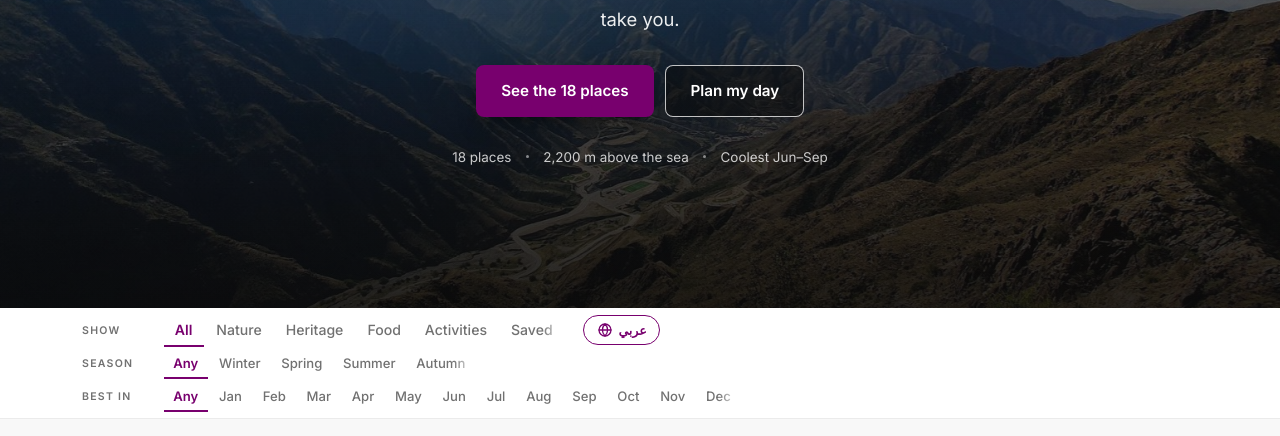
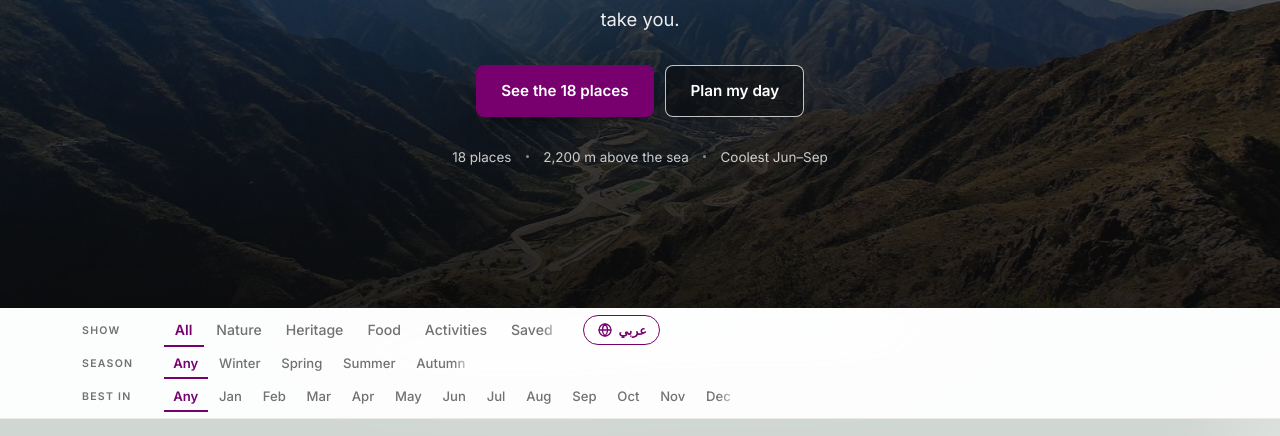
Before and after one commit to aishift-test/h0-s011, a plain HTML site: page abha/index.html in a window 1280 px wide. Shown: the part 364-800 px from the top of the page. Drawn offline with nearby package versions, Linux system fonts and the light colour scheme.

Commit message:
Autosave

```diff
--- a/abha/index.html
+++ b/abha/index.html
@@ -20,7 +20,7 @@
 <!-- The ?v= number is a version stamp. Change it whenever styles.css
      or script.js changes, so a phone never mixes an old copy of one
      file with a new copy of the other. -->
-<link rel="stylesheet" href="styles.css?v=6">
+<link rel="stylesheet" href="styles.css?v=7">
 
 <script>
   /* Remember which language was picked last time, and say so before
@@ -247,6 +247,6 @@
   <button type="button" id="pickAgain" data-en="Pick again" data-ar="اختر مرة أخرى">Pick again</button>
 </div>
 
-<script src="script.js?v=6"></script>
+<script src="script.js?v=7"></script>
 </body>
 </html>
--- a/abha/styles.css
+++ b/abha/styles.css
@@ -50,6 +50,29 @@ body {
   font-size: 16px;
   line-height: 1.65;
   -webkit-font-smoothing: antialiased;
+}
+
+/* ------------------------------------------------------------
+   THE PICTURE BEHIND THE PAGE
+
+   One fixed layer, under everything else. It holds the photo
+   and, on top of the photo, a light veil of the page colour.
+   The veil is what keeps the words easy to read.
+
+   `inset: 0` plus `scale` makes the layer a little wider than
+   the screen, so the soft blurred edge stays off-screen.
+   ------------------------------------------------------------ */
+body::before {
+  content: "";
+  position: fixed;
+  inset: 0;
+  z-index: -1;
+  pointer-events: none;
+  background:
+    linear-gradient(rgba(var(--bg-rgb), .8), rgba(var(--bg-rgb), .8)),
+    url("img/background.jpg") center / cover no-repeat;
+  filter: blur(16px);
+  transform: scale(1.12);
 }
 
 img { display: block; max-width: 100%; }
```
Also changed, not shown: abha/img/background.jpg (renamed from back ground.jpg).
